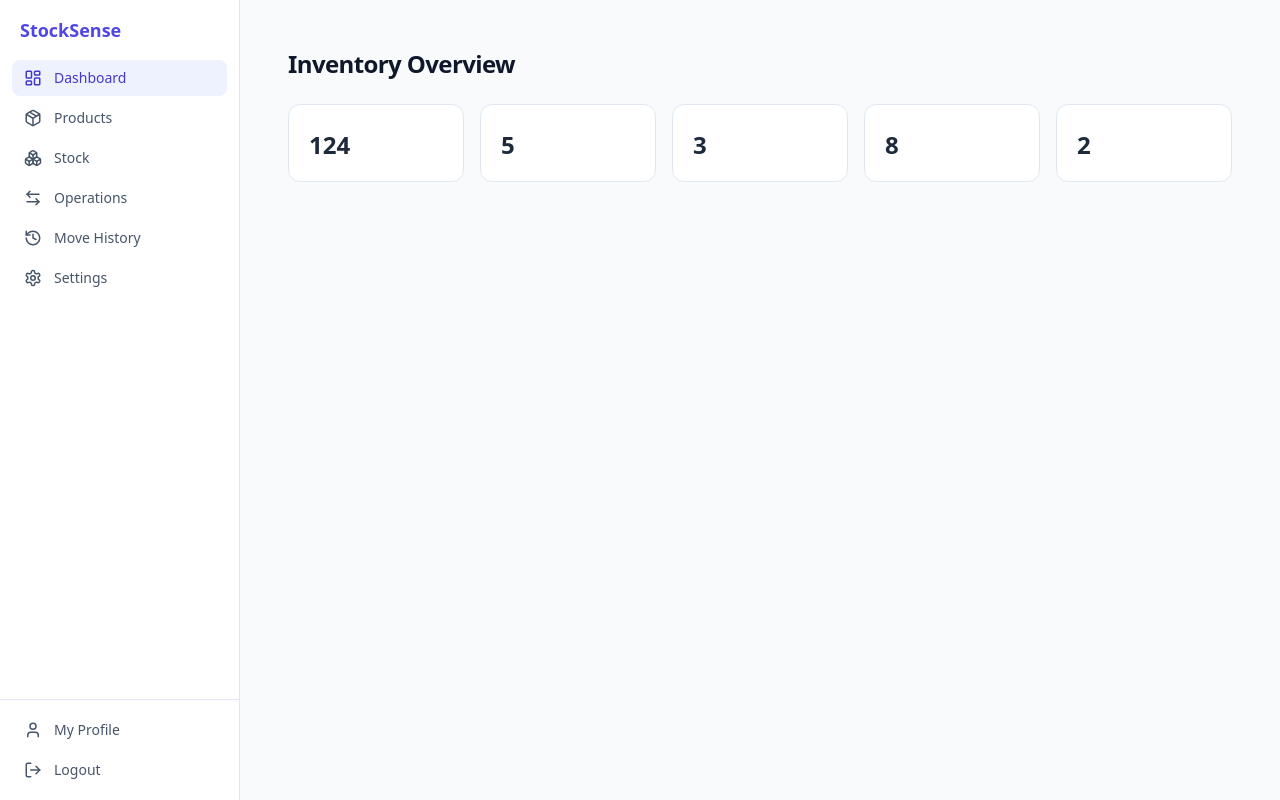
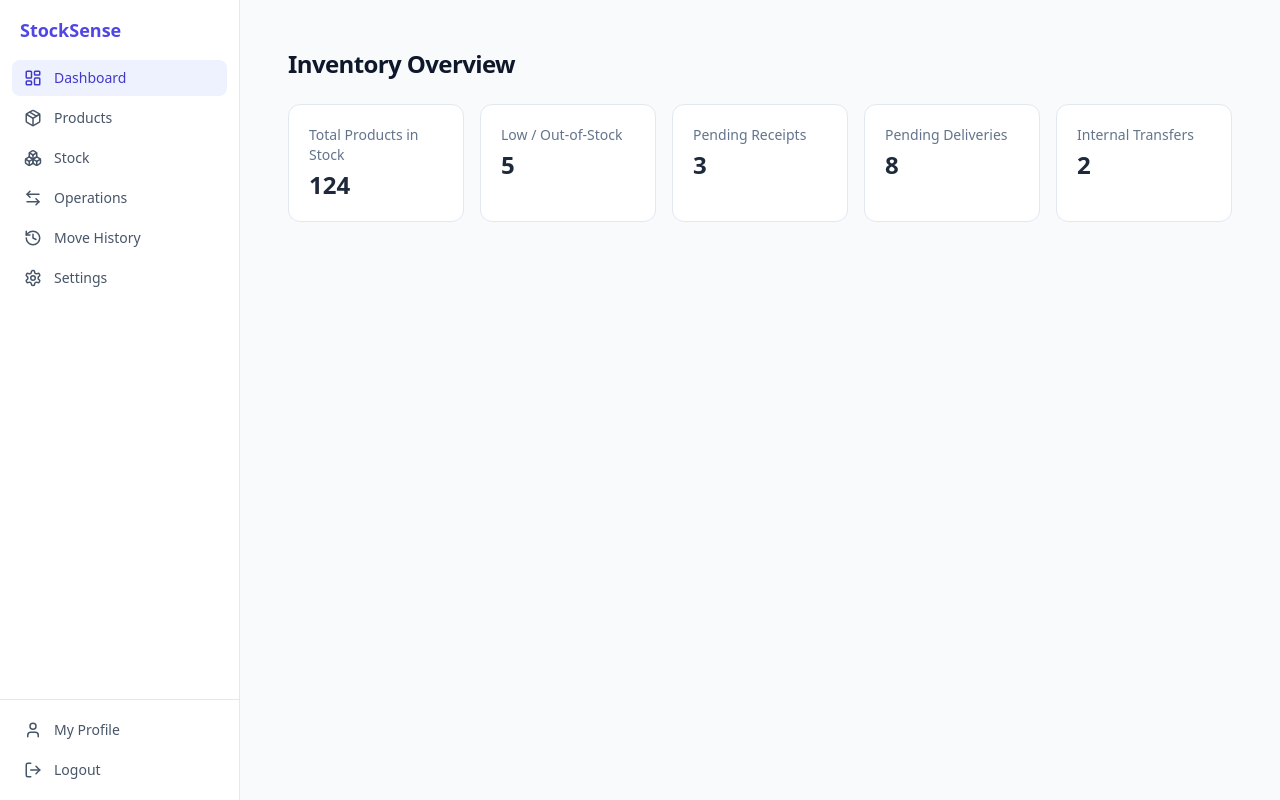
Before and after one commit to Muzaffar-codes07/StockSense, a React (Vite) app in the folder frontend/: page / in a window 1280 px wide. Built offline with nearby package versions, Linux system fonts and the light colour scheme; no server answers.

Commit message:
fix(frontend): unbreak build — drop duplicate placeholder imports, KpiCard uses label prop

```diff
--- a/frontend/src/pages/Dashboard.tsx
+++ b/frontend/src/pages/Dashboard.tsx
@@ -61,11 +61,11 @@ export default function Dashboard() {
 
       {/* 5 Scope-required KPIs for Role 2 */}
       <div className="grid grid-cols-1 md:grid-cols-3 lg:grid-cols-5 gap-4">
-        <KpiCard title="Total Products in Stock" value={kpis.totalProducts} />
-        <KpiCard title="Low / Out-of-Stock" value={kpis.lowStockItems} />
-        <KpiCard title="Pending Receipts" value={kpis.pendingReceipts} />
-        <KpiCard title="Pending Deliveries" value={kpis.pendingDeliveries} />
-        <KpiCard title="Internal Transfers" value={kpis.scheduledTransfers} />
+        <KpiCard label="Total Products in Stock" value={kpis.totalProducts} />
+        <KpiCard label="Low / Out-of-Stock" value={kpis.lowStockItems} />
+        <KpiCard label="Pending Receipts" value={kpis.pendingReceipts} />
+        <KpiCard label="Pending Deliveries" value={kpis.pendingDeliveries} />
+        <KpiCard label="Internal Transfers" value={kpis.scheduledTransfers} />
       </div>
     </div>
   );
```
Also changed, not shown: frontend/src/router.tsx (+1 -7 lines).
